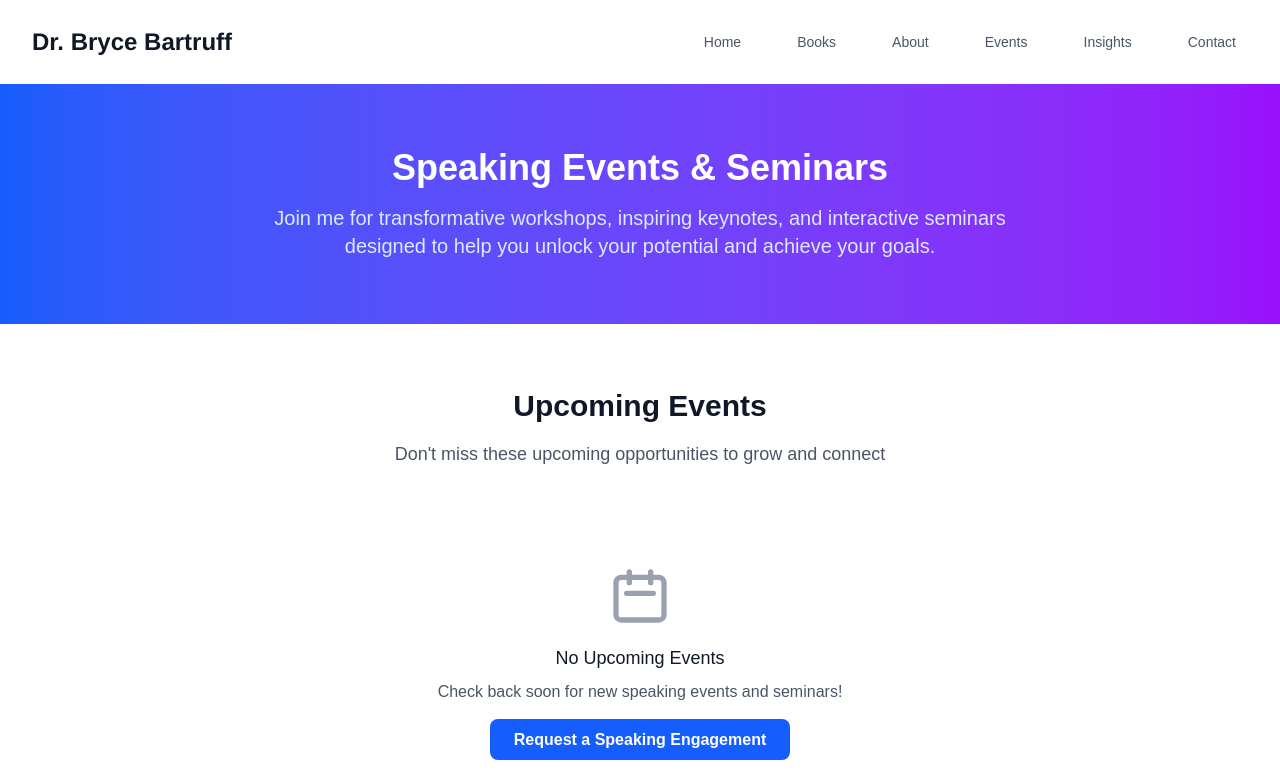
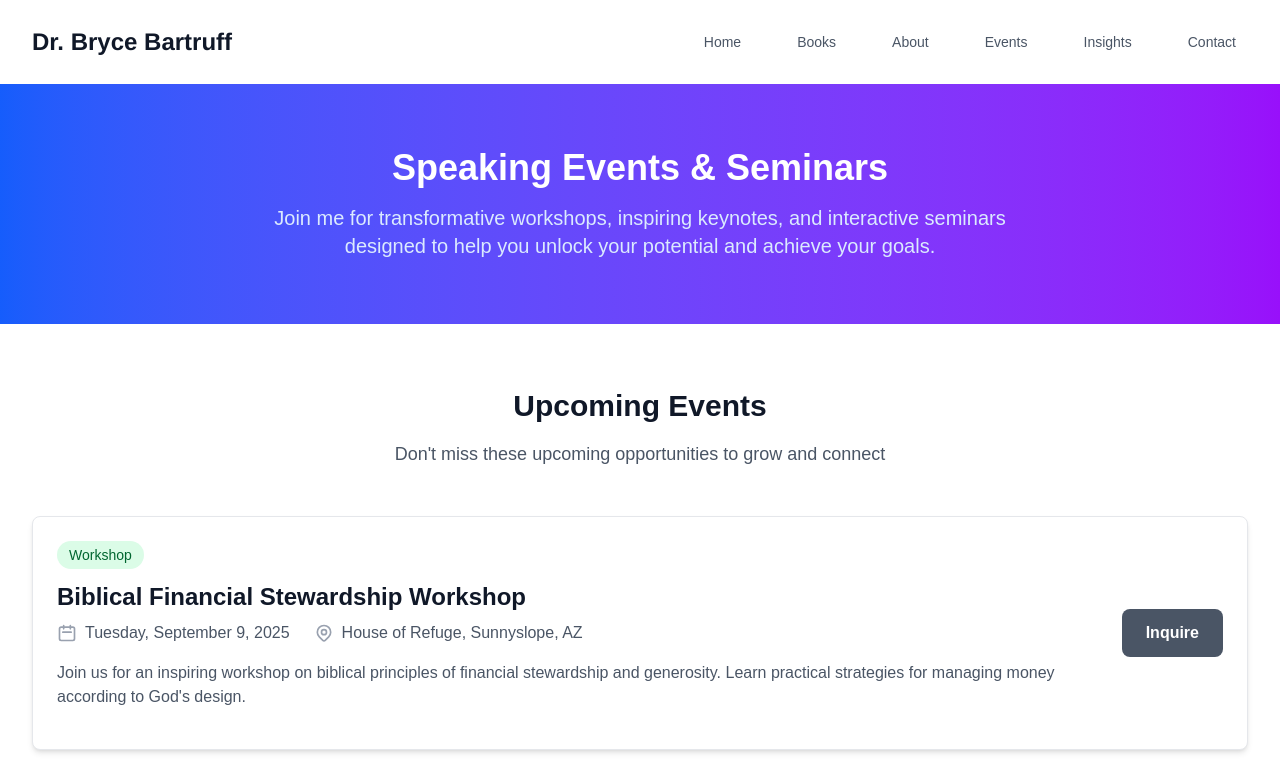
Before and after one commit to MrsJf/dr-bryce-bartruff-website, a Next.js app: page /events in a window 1280 px wide. Shown: the top 780 px of the page. Built offline with nearby package versions, Linux system fonts and the light colour scheme.

Commit message:
Update credentials: Change American Missionary Fellowship to InFaith; Add September 2025 speaking engagements at House of Refuge, Sunnyslope, AZ

```diff
--- a/src/data/author.ts
+++ b/src/data/author.ts
@@ -8,7 +8,7 @@ export const authorInfo: AuthorInfo = {
     'Author of 6 Published Books',
     'National Speaker & Educator',
     'Expert in Biblical Financial Stewardship',
-    'Former Manager of Education & Training, American Missionary Fellowship',
+    'Former Manager of Education & Training, InFaith',
     '1993 Course of the Year Award Winner from ACCESS'
   ],
   socialMedia: {
--- a/src/data/events.ts
+++ b/src/data/events.ts
@@ -54,5 +54,23 @@ export const events: Event[] = [
     description: 'A full-day intensive program combining keynote presentations, interactive workshops, and networking opportunities with like-minded individuals.',
     registrationUrl: 'https://example.com/register/event-6',
     type: 'seminar'
+  },
+  {
+    id: 'event-7',
+    title: 'Biblical Financial Stewardship Workshop',
+    date: '2025-09-09',
+    location: 'House of Refuge, Sunnyslope, AZ',
+    description: 'Join us for an inspiring workshop on biblical principles of financial stewardship and generosity. Learn practical strategies for managing money according to God\'s design.',
+    registrationUrl: '',
+    type: 'workshop'
+  },
+  {
+    id: 'event-8',
+    title: 'Biblical Financial Stewardship Workshop',
+    date: '2025-09-16',
+    location: 'House of Refuge, Sunnyslope, AZ',
+    description: 'Join us for an inspiring workshop on biblical principles of financial stewardship and generosity. Learn practical strategies for managing money according to God\'s design.',
+    registrationUrl: '',
+    type: 'workshop'
   }
 ];
```
